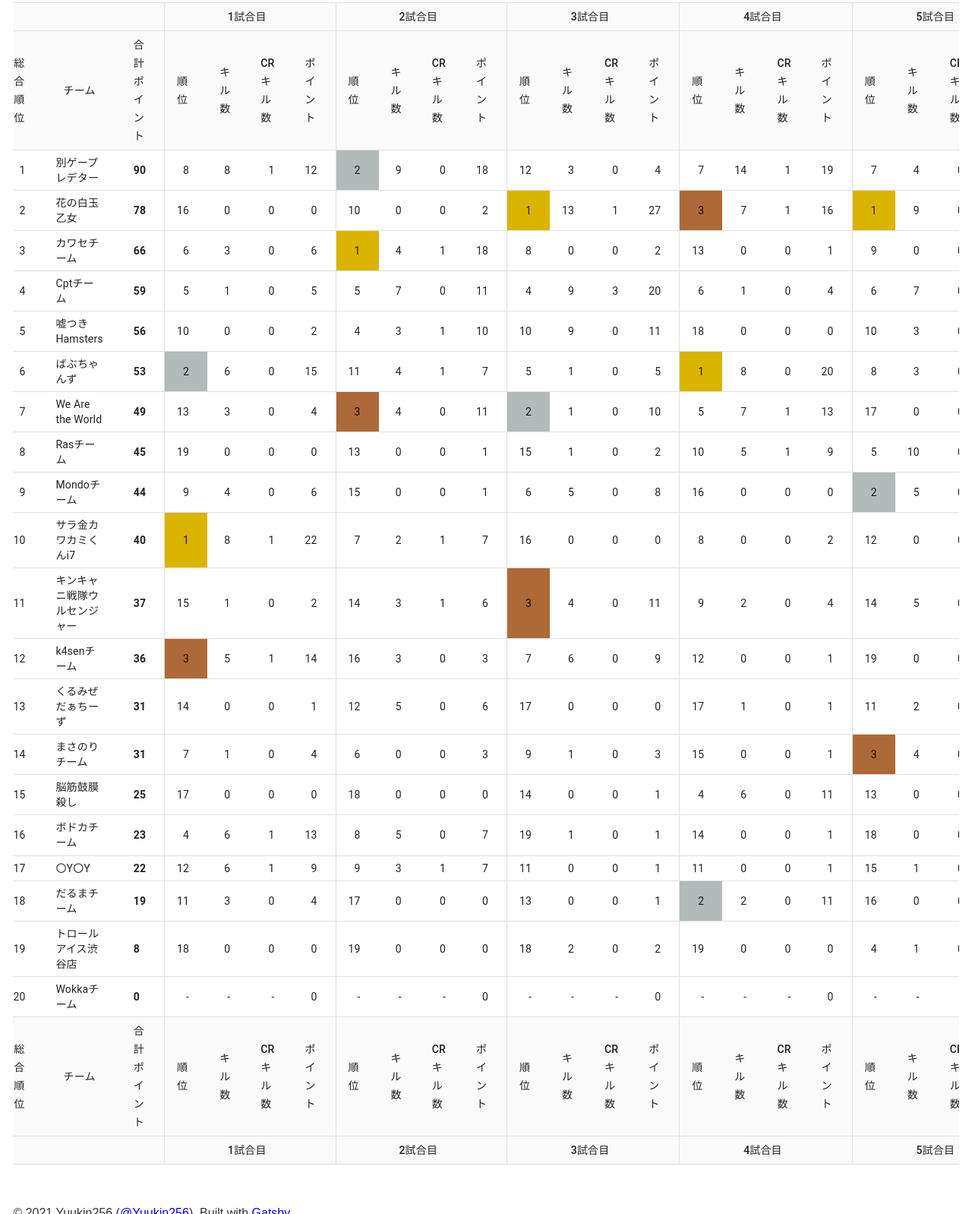
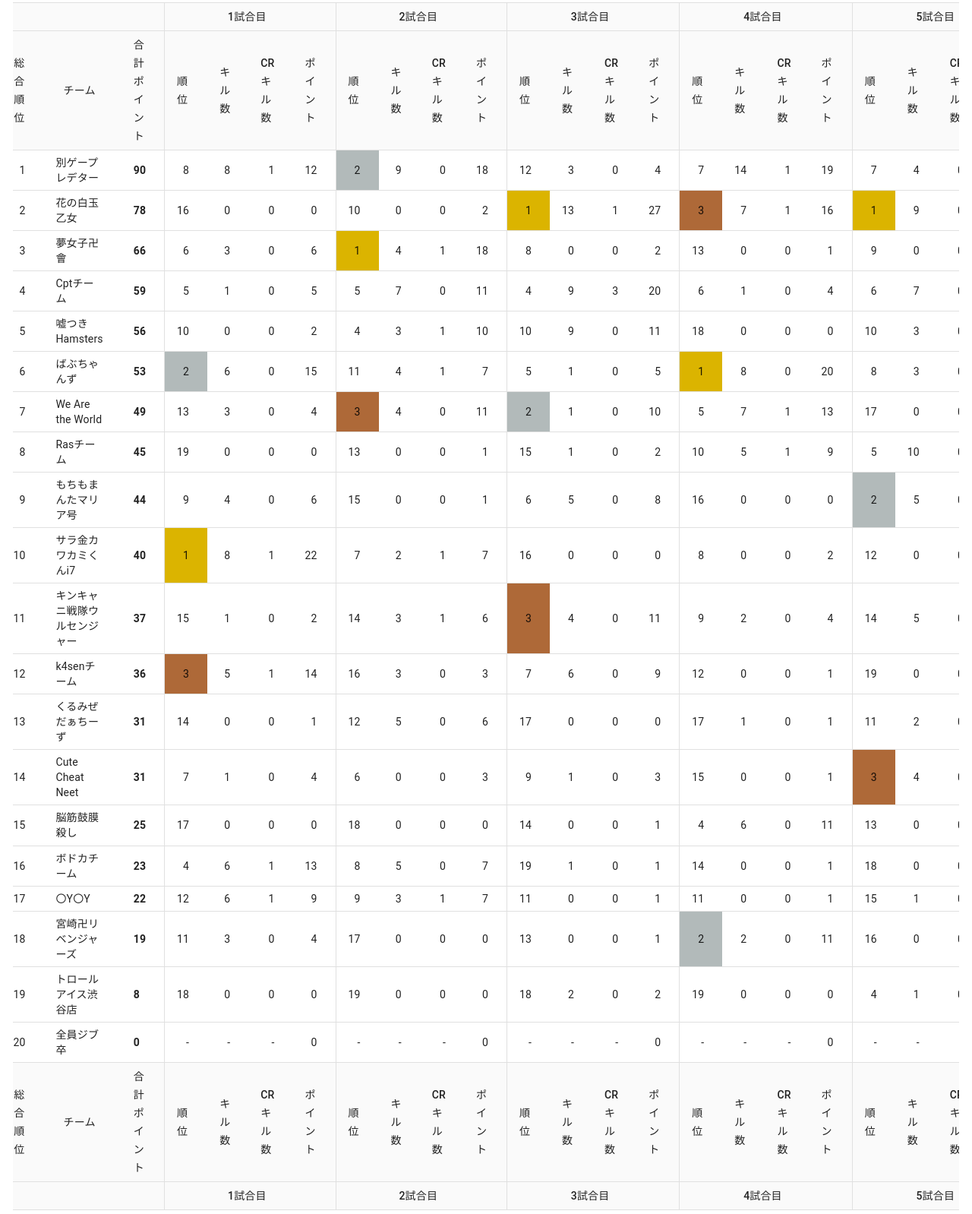
Before and after one commit to Yuukin256/crcup_apex6_scrim_result, a Gatsby site: page / in a window 1280 px wide. Shown: the part 302-1900 px from the top of the page at 76% size. Built offline with nearby package versions, Linux system fonts and the light colour scheme; Gatsby itself is replaced by a stand-in of ours.

Commit message:
チーム名

```diff
--- a/src/components/table.tsx
+++ b/src/components/table.tsx
@@ -110,14 +110,14 @@ const ResultTable: React.VFC<Props> = (props) => {
     },
     {
       number: 4,
-      name: 'Mondoチーム',
+      name: 'もちもまんたマリア号',
       rank: 0,
       totalPoints: 0,
       results: [],
     },
     {
       number: 5,
-      name: 'まさのりチーム',
+      name: 'Cute Cheat Neet',
       rank: 0,
       totalPoints: 0,
       results: [],
@@ -180,7 +180,7 @@ const ResultTable: React.VFC<Props> = (props) => {
     },
     {
       number: 14,
-      name: 'だるまチーム',
+      name: '宮崎卍リベンジャーズ',
       rank: 0,
       totalPoints: 0,
       results: [],
@@ -194,7 +194,7 @@ const ResultTable: React.VFC<Props> = (props) => {
     },
     {
       number: 16,
-      name: 'Wokkaチーム',
+      name: '全員ジブ卒',
       rank: 0,
       totalPoints: 0,
       results: [],
@@ -208,7 +208,7 @@ const ResultTable: React.VFC<Props> = (props) => {
     },
     {
       number: 18,
-      name: 'カワセチーム',
+      name: '夢女子卍會',
       rank: 0,
       totalPoints: 0,
       results: [],
```
